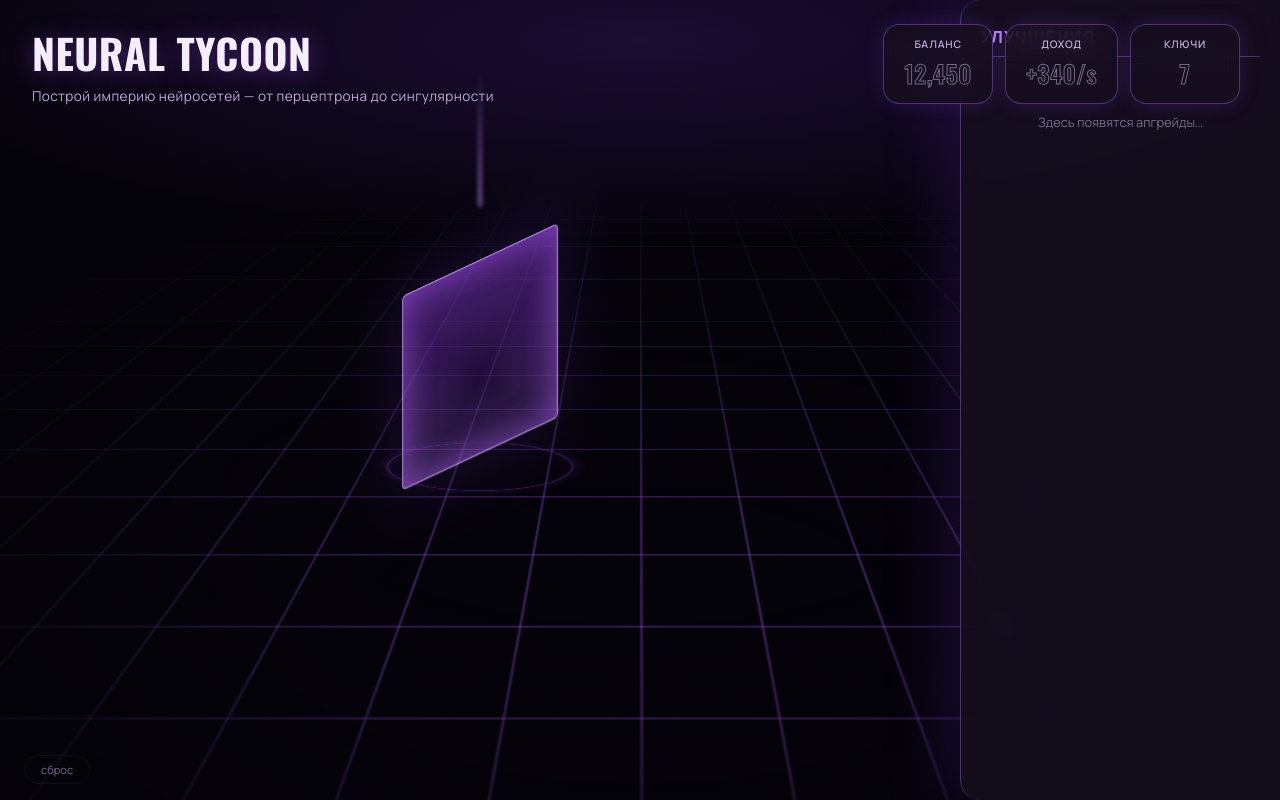
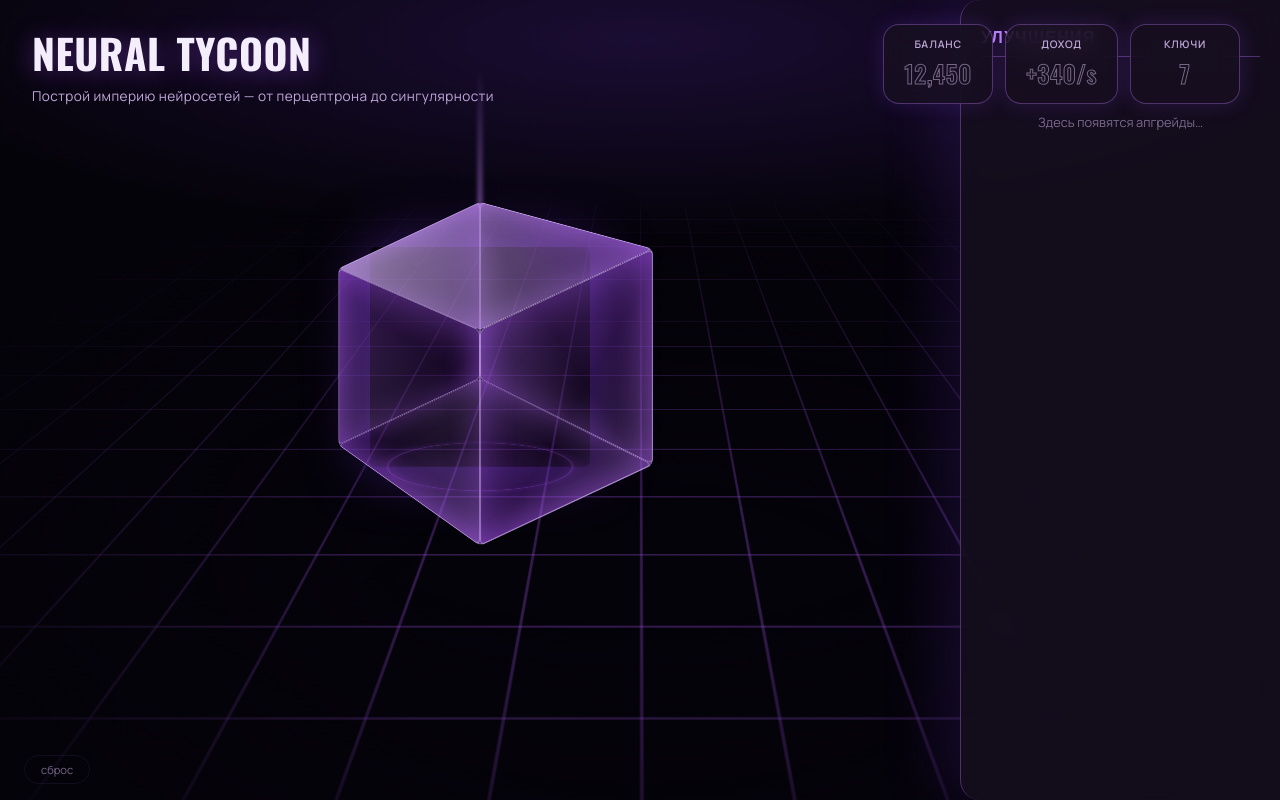
Before and after one commit to a80479314-a11y/neural-tycoon, a React (Vite) app: page / in a window 1280 px wide. Built offline with nearby package versions, Linux system fonts and the light colour scheme.

Commit message:
task snapshot 00b07a9d-ed11-4e28-b714-64197f497fe8

```diff
--- a/index.html
+++ b/index.html
@@ -51,6 +51,7 @@
     <main class="stage">
       <div class="cube-wrapper">
         <div class="cube__beam"></div>
+        <div class="cube-glow"></div>
         <div class="cube-scene">
           <div class="cube">
             <div class="cube__face cube__face--top"></div>
--- a/styles.css
+++ b/styles.css
@@ -215,7 +215,15 @@ body {
   position: absolute;
   inset: 60px;
   transform-style: preserve-3d;
-  filter: drop-shadow(0 0 40px rgba(124, 58, 237, 0.5));
+}
+
+.cube-glow {
+  position: absolute;
+  inset: 60px;
+  border-radius: 6px;
+  box-shadow: 0 0 60px rgba(124, 58, 237, 0.5);
+  pointer-events: none;
+  z-index: -1;
 }
 
 .cube__face {
@@ -228,9 +236,9 @@ body {
 }
 
 .cube__face--top {
-  background: linear-gradient(135deg, rgba(192, 132, 252, 0.45), rgba(168, 85, 247, 0.25) 55%, rgba(216, 180, 254, 0.30));
+  transform: rotateX(90deg) translateZ(110px);
+  background: linear-gradient(135deg, rgba(233, 213, 255, 0.55), rgba(168, 85, 247, 0.25));
   box-shadow: inset 0 0 50px rgba(192, 132, 252, 0.4);
-  transform: rotateX(90deg) translateZ(110px);
 }
 
 .cube__face--bottom {
```
